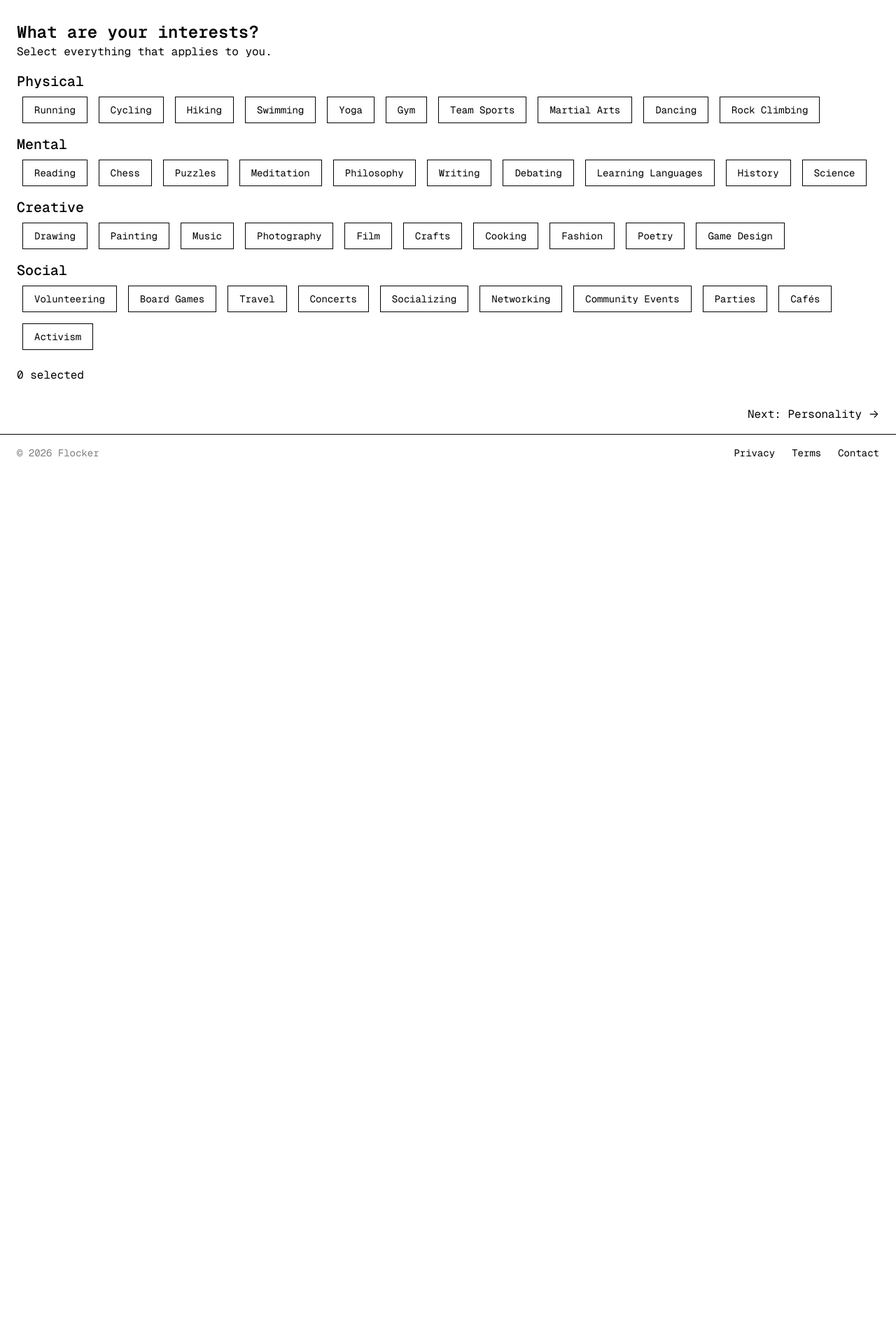
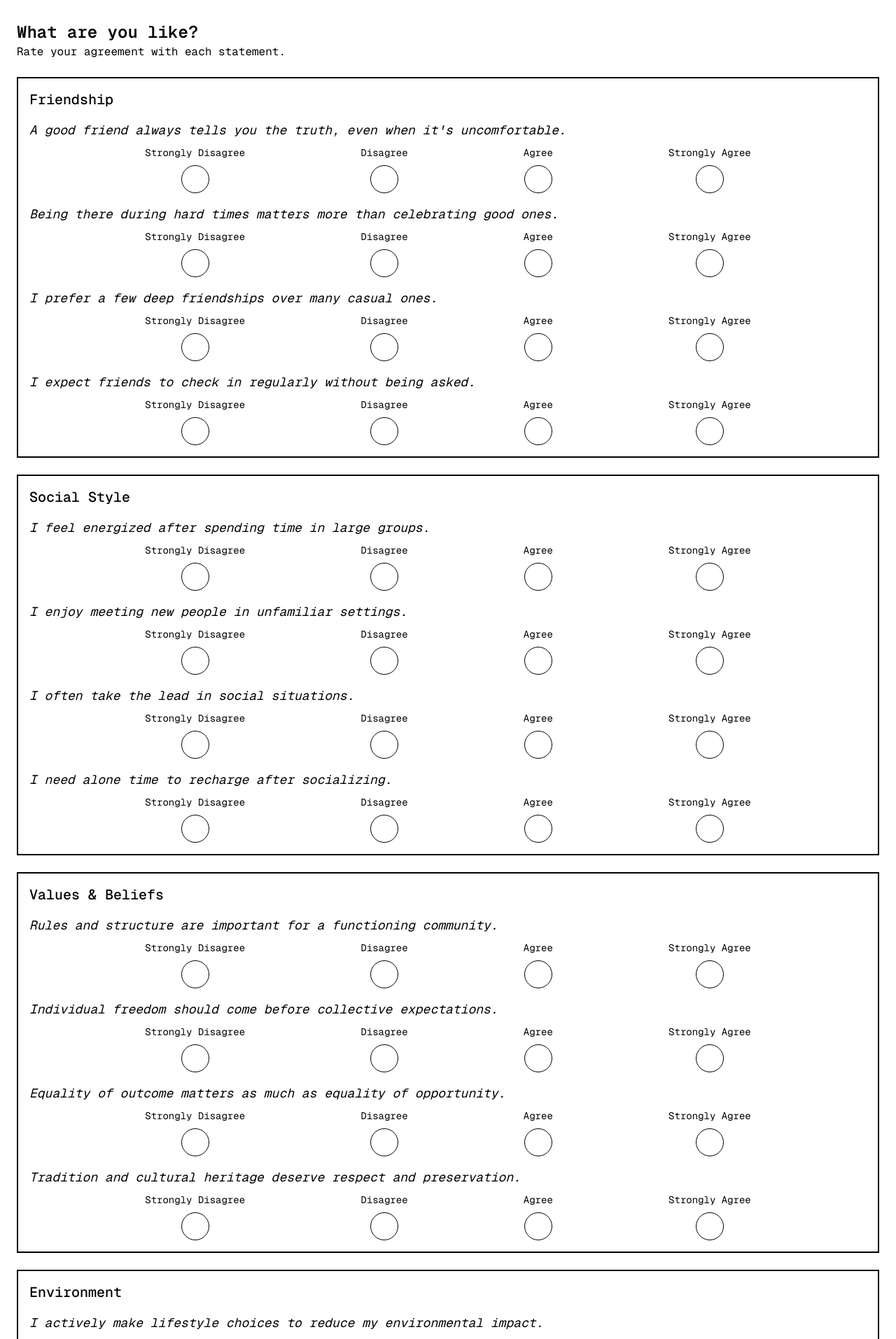
Before and after one commit to toBFrank/friendship-match, a React (Vite) app in the folder frontend/: page /questionnaire in a window 1280 px wide. Shown: the part 187-2100 px from the top of the page at 70% size. Before the commit the page ends 860 px from the top, so only its background shows below. Built offline with nearby package versions, Linux system fonts and the light colour scheme; no server answers.

Commit message:
Added Personality section. Spacing and typography are still unfinished

```diff
--- a/frontend/src/api/interestsService.ts
+++ b/frontend/src/api/interestsService.ts
@@ -1,6 +1,6 @@
 import sample_interests from "../data/sample_interests";
 import type { Interest } from "../types/interest";
-import { apiRequest } from "./ApiService";
+import { apiRequest } from "./apiService";
 
 const USE_SAMPLE_DATA = true;
 
--- /dev/null
+++ b/frontend/src/api/personalityService.ts
@@ -0,0 +1,17 @@
+import sample_personality from "../data/sample_personality";
+import type { PersonalityQuestion } from "../types/personality";
+import { apiRequest } from "./apiService";
+
+const USE_SAMPLE_DATA = true;
+
+export async function getPersonalityQuestions(): Promise<
+  PersonalityQuestion[]
+> {
+  if (USE_SAMPLE_DATA) {
+    // await new Promise((resolve) => setTimeout(resolve, 300));
+    // throw new Error("Simulated API error");
+    return sample_personality;
+  }
+
+  return apiRequest<PersonalityQuestion[]>("/personality_questions");
+}
--- a/frontend/src/data/sample_interests.ts
+++ b/frontend/src/data/sample_interests.ts
@@ -2,52 +2,53 @@ import type { Interest } from "../types/interest";
 
 const sample_interests: Interest[] = [
   // Physical
-  { id: 1,  name: "Running",          category: "Physical" },
-  { id: 2,  name: "Cycling",          category: "Physical" },
-  { id: 3,  name: "Hiking",           category: "Physical" },
-  { id: 4,  name: "Swimming",         category: "Physical" },
-  { id: 5,  name: "Yoga",             category: "Physical" },
-  { id: 6,  name: "Gym",              category: "Physical" },
-  { id: 7,  name: "Team Sports",      category: "Physical" },
-  { id: 8,  name: "Martial Arts",     category: "Physical" },
-  { id: 9,  name: "Dancing",          category: "Physical" },
-  { id: 10, name: "Rock Climbing",    category: "Physical" },
+  { id: 1, name: "Running", category: "Physical" },
+  { id: 2, name: "Cycling", category: "Physical" },
+  { id: 3, name: "Hiking", category: "Physical" },
+  { id: 4, name: "Swimming", category: "Physical" },
+  { id: 5, name: "Yoga", category: "Physical" },
+  { id: 6, name: "Gym", category: "Physical" },
+  { id: 7, name: "Team Sports", category: "Physical" },
+  { id: 8, name: "Martial Arts", category: "Physical" },
+  { id: 9, name: "Dancing", category: "Physical" },
+  { id: 10, name: "Rock Climbing", category: "Physical" },
 
   // Mental
-  { id: 11, name: "Reading",          category: "Mental" },
-  { id: 12, name: "Chess",            category: "Mental" },
-  { id: 13, name: "Puzzles",          category: "Mental" },
-  { id: 14, name: "Meditation",       category: "Mental" },
-  { id: 15, name: "Philosophy",       category: "Mental" },
-  { id: 16, name: "Writing",          category: "Mental" },
-  { id: 17, name: "Debating",         category: "Mental" },
-  { id: 18, name: "Learning Languages", category: "Mental" },
-  { id: 19, name: "History",          category: "Mental" },
-  { id: 20, name: "Science",          category: "Mental" },
+  { id: 11, name: "Reading (Fiction)", category: "Mental" },
+  { id: 12, name: "Reading (Non-Fiction)", category: "Mental" },
+  { id: 13, name: "Chess", category: "Mental" },
+  { id: 14, name: "Puzzles", category: "Mental" },
+  { id: 15, name: "Meditation", category: "Mental" },
+  { id: 16, name: "Philosophy", category: "Mental" },
+  { id: 17, name: "Writing", category: "Mental" },
+  { id: 18, name: "Debating", category: "Mental" },
+  { id: 19, name: "Learning Languages", category: "Mental" },
+  { id: 20, name: "History", category: "Mental" },
+  { id: 21, name: "Science", category: "Mental" },
 
   // Creative
-  { id: 21, name: "Drawing",          category: "Creative" },
-  { id: 22, name: "Painting",         category: "Creative" },
-  { id: 23, name: "Music",            category: "Creative" },
-  { id: 24, name: "Photography",      category: "Creative" },
-  { id: 25, name: "Film",             category: "Creative" },
-  { id: 26, name: "Crafts",           category: "Creative" },
-  { id: 27, name: "Cooking",          category: "Creative" },
-  { id: 28, name: "Fashion",          category: "Creative" },
-  { id: 29, name: "Poetry",           category: "Creative" },
-  { id: 30, name: "Game Design",      category: "Creative" },
+  { id: 22, name: "Drawing", category: "Creative" },
+  { id: 23, name: "Painting", category: "Creative" },
+  { id: 24, name: "Music", category: "Creative" },
+  { id: 25, name: "Photography", category: "Creative" },
+  { id: 26, name: "Film", category: "Creative" },
+  { id: 27, name: "Crafts", category: "Creative" },
+  { id: 28, name: "Cooking", category: "Creative" },
+  { id: 29, name: "Fashion", category: "Creative" },
+  { id: 30, name: "Poetry", category: "Creative" },
+  { id: 31, name: "Game Design", category: "Creative" },
 
   // Social
-  { id: 31, name: "Volunteering",     category: "Social" },
-  { id: 32, name: "Board Games",      category: "Social" },
-  { id: 33, name: "Travel",           category: "Social" },
-  { id: 34, name: "Concerts",         category: "Social" },
-  { id: 35, name: "Socializing",      category: "Social" },
-  { id: 36, name: "Networking",       category: "Social" },
-  { id: 37, name: "Community Events", category: "Social" },
-  { id: 38, name: "Parties",          category: "Social" },
-  { id: 39, name: "Cafés",            category: "Social" },
-  { id: 40, name: "Activism",         category: "Social" },
+  { id: 32, name: "Volunteering", category: "Social" },
+  { id: 33, name: "Board Games", category: "Social" },
+  { id: 34, name: "Travel", category: "Social" },
+  { id: 35, name: "Concerts", category: "Social" },
+  { id: 36, name: "Socializing", category: "Social" },
+  { id: 37, name: "Networking", category: "Social" },
+  { id: 38, name: "Community Events", category: "Social" },
+  { id: 39, name: "Parties", category: "Social" },
+  { id: 40, name: "Cafés", category: "Social" },
+  { id: 41, name: "Activism", category: "Social" },
 ];
 
 export default sample_interests;
--- /dev/null
+++ b/frontend/src/data/sample_personality.ts
@@ -0,0 +1,111 @@
+import type { PersonalityQuestion } from "../types/personality";
+
+const sample_personality: PersonalityQuestion[] = [
+  // Friendship
+  {
+    id: 1,
+    category: "Friendship",
+    text: "A good friend always tells you the truth, even when it's uncomfortable.",
+  },
+  {
+    id: 2,
+    category: "Friendship",
+    text: "Being there during hard times matters more than celebrating good ones.",
+  },
+  {
+    id: 3,
+    category: "Friendship",
+    text: "I prefer a few deep friendships over many casual ones.",
+  },
+  {
+    id: 4,
+    category: "Friendship",
+    text: "I expect friends to check in regularly without being asked.",
+  },
+
+  // Social
+  {
+    id: 5,
+    category: "Social",
+    text: "I feel energized after spending time in large groups.",
+  },
+  {
+    id: 6,
+    category: "Social",
+    text: "I enjoy meeting new people in unfamiliar settings.",
+  },
+  {
+    id: 7,
+    category: "Social",
+    text: "I often take the lead in social situations.",
+  },
+  {
+    id: 8,
+    category: "Social",
+    text: "I need alone time to recharge after socializing.",
+  },
+
+  // Values
+  {
+    id: 9,
+    category: "Values",
+    text: "Rules and structure are important for a functioning community.",
+  },
+  {
+    id: 10,
+    category: "Values",
+    text: "Individual freedom should come before collective expectations.",
+  },
+  {
+    id: 11,
+    category: "Values",
+    text: "Equality of outcome matters as much as equality of opportunity.",
+  },
+  {
+    id: 12,
+    category: "Values",
+    text: "Tradition and cultural heritage deserve respect and preservation.",
+  },
+
+  // Environment
+  {
+    id: 13,
+    category: "Environment",
+    text: "I actively make lifestyle choices to reduce my environmental impact.",
+  },
+  {
+    id: 14,
+    category: "Environment",
+    text: "Climate change should be a top priority for society.",
+  },
+  {
+    id: 15,
+    category: "Environment",
+    text: "I would pay more for environmentally friendly products.",
+  },
+
+  // OCEAN
+  {
+    id: 16,
+    category: "OCEAN",
+    text: "I enjoy trying new experiences and exploring new ideas.",
+  },
+  {
+    id: 17,
+    category: "OCEAN",
+    text: "I like to keep my space and schedule organized.",
+  },
+  {
+    id: 18,
+    category: "OCEAN",
+    text: "I find it easy to empathize with people around me.",
+  },
+  {
+    id: 19,
+    category: "OCEAN",
+    text: "I stay calm and composed under pressure.",
+  },
+  { id: 20, category: "OCEAN", text: "I enjoy being the center of attention." },
+];
+
+export default sample_personality;
--- /dev/null
+++ b/frontend/src/pages/QuestionnairePage/PersonalitySection.tsx
@@ -0,0 +1,155 @@
+import { useState, useEffect } from "react";
+import { getPersonalityQuestions } from "../../api/personalityService";
+import type {
+  PersonalityAnswer,
+  PersonalityQuestion,
+} from "../../types/personality";
+import { RadioGroup } from "@base-ui/react/radio-group";
+import { Radio } from "@base-ui/react/radio";
+
+// ── Types ─────────────────────────────────────────────────────────────────────
+
+type Category = PersonalityQuestion["category"];
+
+const CATEGORIES: Category[] = [
+  "Friendship",
+  "Social",
+  "Values",
+  "Environment",
+  "OCEAN",
+];
+
+const CATEGORY_LABELS: Record<Category, string> = {
+  Friendship: "Friendship",
+  Social: "Social Style",
+  Values: "Values & Beliefs",
+  Environment: "Environment",
+  OCEAN: "Personality",
+};
+
+const LIKERT_OPTIONS = [
+  { value: "1", label: "Strongly Disagree" },
+  { value: "2", label: "Disagree" },
+  { value: "3", label: "Agree" },
+  { value: "4", label: "Strongly Agree" },
+];
+
+interface PersonalitySectionProps {
+  answers: PersonalityAnswer[];
+  onChange: (answers: PersonalityAnswer[]) => void;
+}
+
+// ── Component ─────────────────────────────────────────────────────────────────
+
+export default function PersonalitySection({
+  answers,
+  onChange,
+}: PersonalitySectionProps) {
+  const [questions, setQuestions] = useState<PersonalityQuestion[]>([]);
+  const [loading, setLoading] = useState(true);
+  const [error, setError] = useState<string | null>(null);
+
+  useEffect(() => {
+    const fetchPersonalityQuestions = async () => {
+      try {
+        const data = await getPersonalityQuestions();
+        setQuestions(data);
+      } catch {
+        setError("Failed to load questions. Please refresh.");
+      } finally {
+        setLoading(false);
+      }
+    };
+    fetchPersonalityQuestions();
+  }, []);
+
+  function handleSelect(questionId: number, value: string | null) {
+    const existing = answers.find((a) => a.questionId === questionId);
+    if (existing) {
+      onChange(
+        answers.map((a) =>
+          a.questionId === questionId
+            ? { questionId, likertValue: Number(value) }
+            : a,
+        ),
+      );
+    } else {
+      onChange([...answers, { questionId, likertValue: Number(value) }]);
+    }
+  }
+
+  if (loading) return <p>Loading questions...</p>;
+  if (error) return <p role="alert">{error}</p>;
+
+  const byCategory = (category: Category) =>
+    questions.filter((q) => q.category === category);
+
+  return (
+    <section aria-labelledby="personality-heading">
+      <h2 id="personality-heading" className="text-2xl font-semibold">
+        What are you like?
+      </h2>
+      <p>Rate your agreement with each statement.</p>
+
+      <div className="mt-4">
+        {CATEGORIES.map((category) => (
+          <div key={category} className="mt-6 p-4 border-2">
+            <h3 className="text-xl font-medium">{CATEGORY_LABELS[category]}</h3>
+            <div className="mt-2">
+              {byCategory(category).map((question) => {
+                const currentValue = answers.find(
+                  (a) => a.questionId === question.id,
+                )?.likertValue;
+
+                return (
+                  <fieldset key={question.id} className="mt-4 border-none p-0">
+                    <legend className="text-lg italic mb-2">
+                      {question.text}
+                    </legend>
+
+                    <RadioGroup
+                      value={currentValue != null ? String(currentValue) : null}
+                      onValueChange={(value) =>
+                        handleSelect(question.id, value)
+                      }
+                      className="flex flex-row justify-evenly items-center"
+                    >
+                      {LIKERT_OPTIONS.map((option) => (
+                        <label
+                          key={option.value}
+                          className="flex flex-col-reverse items-center gap-2 text-sm cursor-pointer select-none"
+                        >
+                          <Radio.Root
+                            value={option.value}
+                            className="flex size-10 shrink-0 items-center justify-center border rounded-full border-black bg-white text-white data-checked:bg-black focus-visible:outline-2 focus-visible:outline-offset-2 focus-visible:outline-black"
+                            onClick={() => {
+                              // TODO: check if there is a cleaner way to deselect option
+                              if (currentValue === Number(option.value)) {
+                                onChange(
+                                  answers.filter(
+                                    (a) => a.questionId !== question.id,
+                                  ),
+                                );
+                              }
+                            }}
+                          >
+                            <Radio.Indicator className="flex items-center justify-center data-unchecked:hidden before:size-2 before:rounded-full before:bg-current" />
+                          </Radio.Root>
+                          {option.label}
+                        </label>
+                      ))}
+                    </RadioGroup>
+                  </fieldset>
+                );
+              })}
+            </div>
+          </div>
+        ))}
+      </div>
+
+      <p aria-live="polite" className="mt-4">
+        {answers.length} of {questions.length} answered
+      </p>
+    </section>
+  );
+}
--- a/frontend/src/pages/QuestionnairePage/QuestionnairePage.tsx
+++ b/frontend/src/pages/QuestionnairePage/QuestionnairePage.tsx
@@ -1,10 +1,12 @@
 import { Progress } from "@base-ui/react/progress";
-import { useEffect, useState } from "react";
+import { useState } from "react";
 import InterestsSection from "./InterestsSection";
+import PersonalitySection from "./PersonalitySection";
+import type { PersonalityAnswer } from "../../types/personality";
 
 const SECTIONS = [
+  "personality",
   "interests",
-  "personality",
   "academic",
   "availability",
 ] as const;
@@ -25,6 +27,9 @@ export default function QuestionnairePage() {
   const [currentSection, setCurrentSection] = useState<number>(0);
 
   const [interests, setInterests] = useState<number[]>([]);
+  const [personalityAnswers, setPersonalityAnswers] = useState<
+    PersonalityAnswer[]
+  >([]);
 
   const progressValue = Math.round((currentSection / SECTIONS.length) * 100);
   const isLast = currentSection === SECTIONS.length - 1;
@@ -39,11 +44,17 @@ export default function QuestionnairePage() {
         return (
           <InterestsSection selected={interests} onChange={setInterests} />
         );
+      case "personality":
+        return (
+          <PersonalitySection
+            answers={personalityAnswers}
+            onChange={setPersonalityAnswers}
+          />
+        );
       default:
         return <NextSection />;
     }
   }
-  // progress value will change based on number of sections completed in the questionnaire form
 
   return (
     <main id="main-content" className="flex-1 px-6 py-4">
--- a/frontend/src/styles/global.css
+++ b/frontend/src/styles/global.css
@@ -7,6 +7,7 @@
    * H1 text-3xl font-bold
    * H2 text-2xl font-semibold
    * H3 text-xl font-medium
+   * H4 text-lg font-medium
   */
   /* Colors */
   /* TODO: Create a color palette */
@@ -32,6 +33,8 @@ body {
   overflow-x: hidden;
 }
 
+h
+
 .root {
   isolation: isolate;
 }
--- /dev/null
+++ b/frontend/src/types/personality.ts
@@ -0,0 +1,10 @@
+export interface PersonalityQuestion {
+  id: number;
+  text: string;
+  category: "Friendship" | "Social" | "Values" | "Environment" | "OCEAN";
+}
+
+export interface PersonalityAnswer {
+  questionId: number;
+  likertValue: number; // 1–4
+}
```
